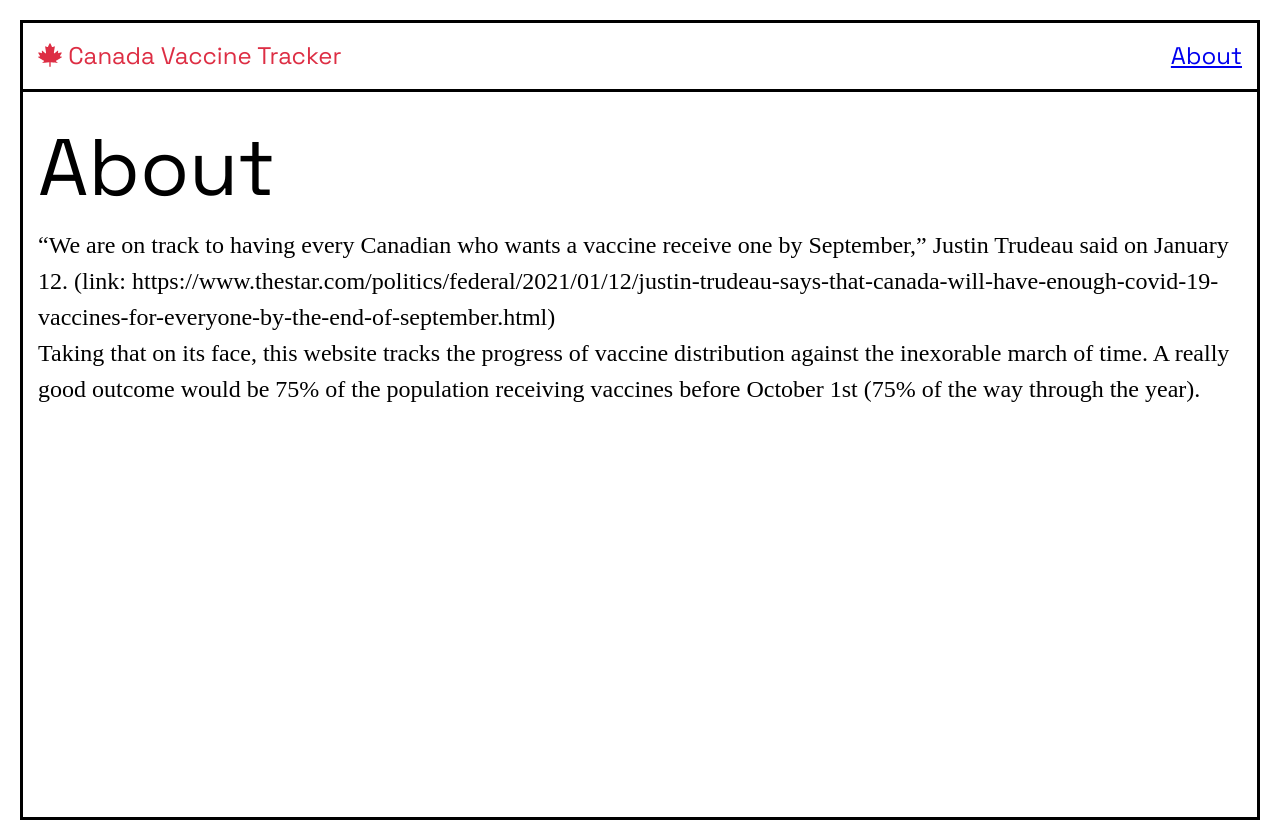
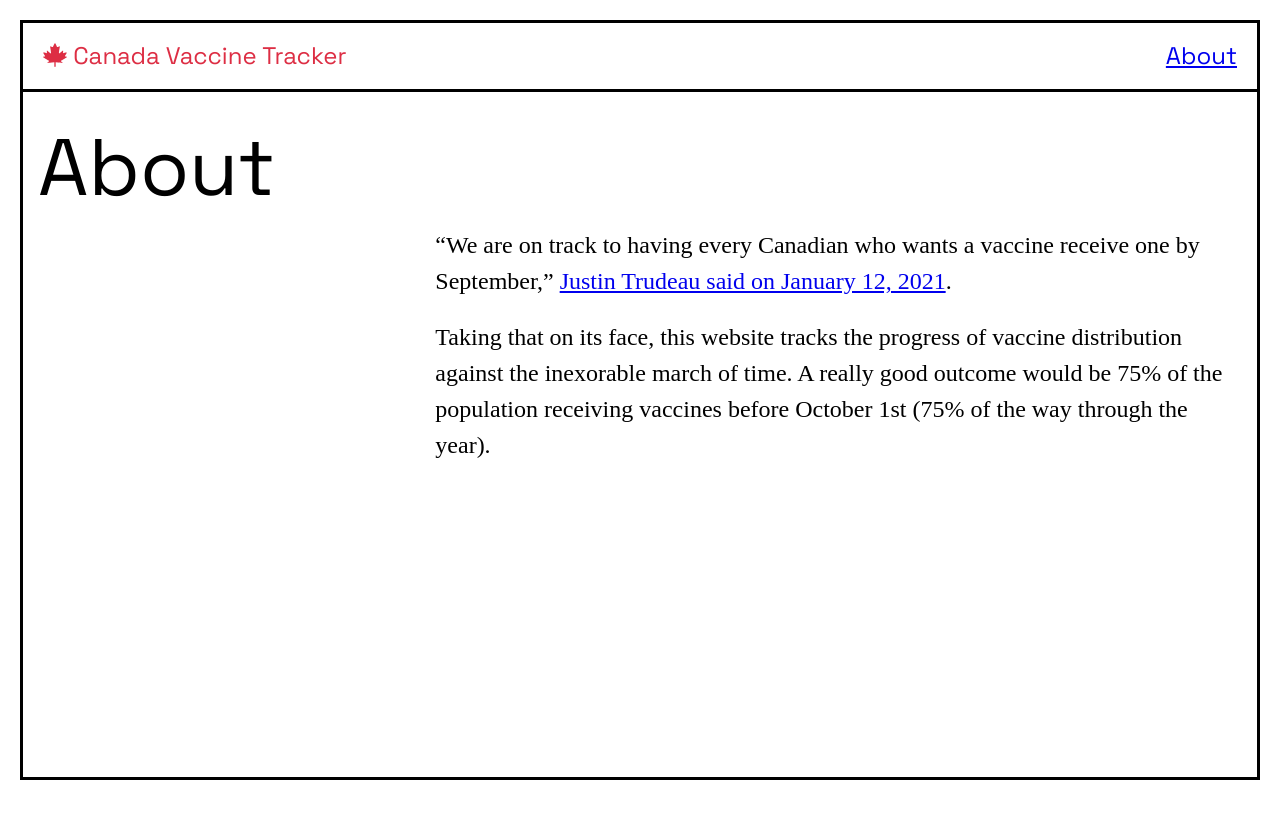
Before and after one commit to pcraig3/vacs, a Next.js app: page /about in a window 1280 px wide. After the commit the page ends 800 px from the top, so only its background shows below. Built offline with nearby package versions, Linux system fonts and the light colour scheme; a web font is replaced by a local one.

Commit message:
Make section styles global, add focus styles for links

```diff
--- a/components/Header.js
+++ b/components/Header.js
@@ -68,6 +68,10 @@ function Header() {
           display: inline-block;
           margin-left: ${space.sm};
         }
+
+        a {
+          padding: 0 5px;
+        }
       `}</style>
     </header>
   )
--- a/pages/about.js
+++ b/pages/about.js
@@ -1,20 +1,28 @@
 import Layout from "../components/Layout"
+import Link from "next/link"
 
 export default function About() {
   return (
     <Layout title="About">
+      <section>
         <h1>About</h1>
         <p>
           “We are on track to having every Canadian who wants a vaccine receive
-        one by September,” Justin Trudeau said on January 12. (link:
-        https://www.thestar.com/politics/federal/2021/01/12/justin-trudeau-says-that-canada-will-have-enough-covid-19-vaccines-for-everyone-by-the-end-of-september.html)
+          one by September,”{" "}
+          <Link href="https://www.thestar.com/politics/federal/2021/01/12/justin-trudeau-says-that-canada-will-have-enough-covid-19-vaccines-for-everyone-by-the-end-of-september.html">
+            <a target="blank">Justin Trudeau said on January 12, 2021</a>
+          </Link>
+          .
         </p>
         <p>
           Taking that on its face, this website tracks the progress of vaccine
-        distribution against the inexorable march of time. A really good outcome
-        would be 75% of the population receiving vaccines before October 1st
-        (75% of the way through the year).
+          distribution against the inexorable march of time. A really good
+          outcome would be 75% of the population receiving vaccines before
+          October 1st (75% of the way through the year).
         </p>
+      </section>
+
+      <style jsx>{``}</style>
     </Layout>
   )
 }
--- a/public/global.css
+++ b/public/global.css
@@ -6,9 +6,10 @@ body {
   font-size: 1.5rem;
   font-family: "Space Grotesk", serif;
   color: black;
-
   margin: 20px;
   border: black 3px solid;
+
+  min-height: calc(100vh - 40px);
 }
 
 h1,
@@ -19,4 +20,36 @@ h2 {
 
 p {
   font-family: "Piazzolla", serif;
+  margin-bottom: 20px;
 }
+
+a:focus,
+a:hover {
+  outline: 3px solid transparent;
+  color: white !important;
+  background-color: crimson;
+  -webkit-box-shadow: 3px -4px black;
+  box-shadow: 3px -4px black;
+  text-decoration: underline;
+}
+
+a:focus path,
+a:hover path {
+  fill: white;
+}
+
+section {
+  margin-bottom: 40px;
+  display: flex;
+  flex-direction: column;
+}
+
+section > h1 ~ *,
+section > h2 ~ * {
+  width: 67%;
+  align-self: flex-end;
+}
+
+section > h2 ~ .chart {
+  width: 77.7%;
+}
```
Also changed, not shown: pages/index.js (+1 -16 lines), 1 other file (tests, documents, lock files or other folders). Lines whose indentation alone changed are shown as unchanged.
